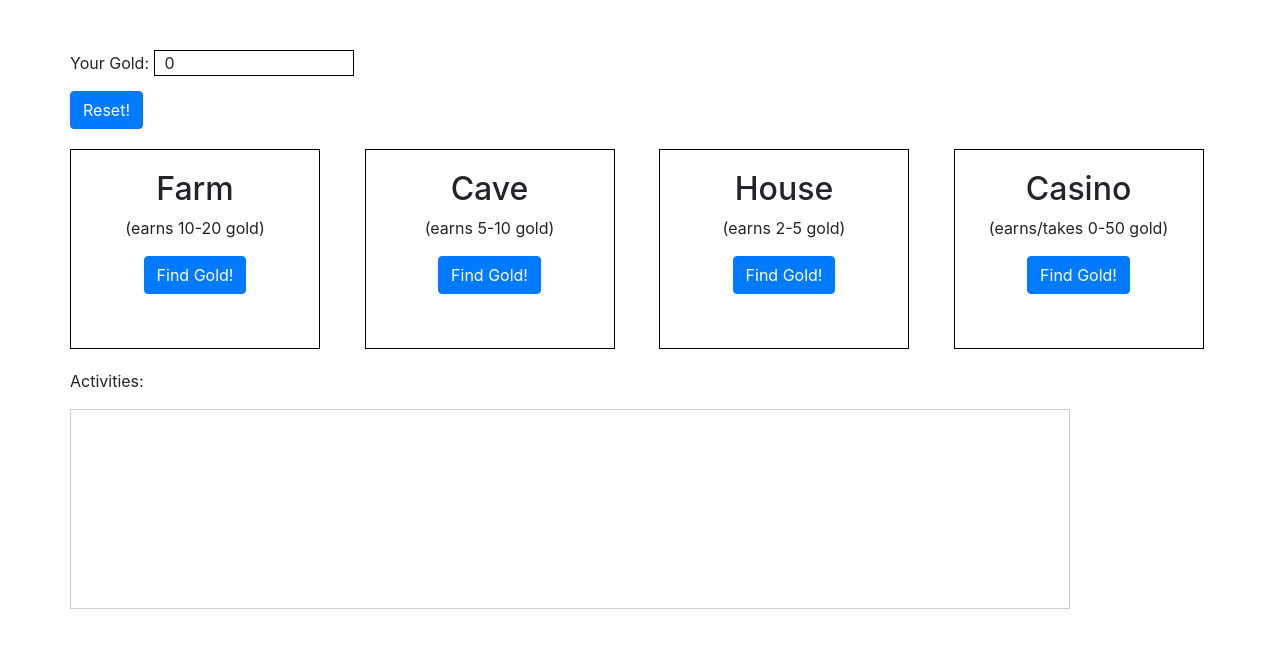
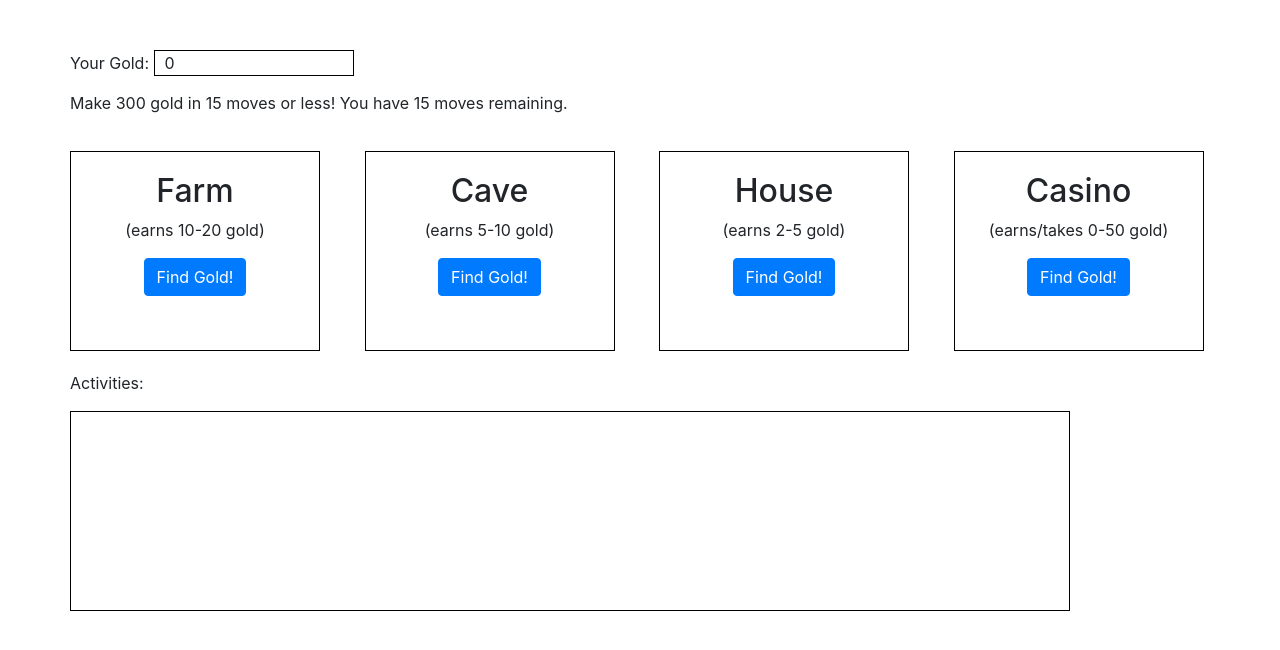
Before and after one commit to LeahTalk/ninja_gold, a Flask app: page / in a window 1280 px wide. Shown: the top 650 px of the page. Run offline with Flask 2, Linux system fonts and the light colour scheme; some libraries are stand-ins or nearby versions.

Commit message:
Added win and loss conditions

```diff
--- a/server.py
+++ b/server.py
@@ -6,13 +6,22 @@ from datetime import datetime
 
 @app.route('/')
 def index():
-  if ('gold_amount' not in session) or ('activities' not in session):
+  if ('gold_amount' not in session) or ('activities' not in session) or ('user_moves' not in session):
     session['gold_amount'] = 0
     session['activities'] = []
-  return render_template('index.html')
+    session['user_moves'] = 0
+  if session['gold_amount'] >= 300:
+    return render_template('index.html', reset_display = 'inline-block', gold_button_display = "none",
+              remaining_moves = "You win!!! You are a Ninja(gambling) master!")
+  if session['user_moves'] == 15 or session['gold_amount'] < 0:
+    return render_template('index.html', reset_display = 'inline-block', gold_button_display = "none",
+              remaining_moves = "You lose!!! You will never be a true ninja....")
+  return render_template('index.html', reset_display = 'none', gold_button_display = "inline-block",
+   remaining_moves = "Make 300 gold in 15 moves or less! You have " + str(15 - session['user_moves']) + " moves remaining.")
 
 @app.route('/process_money', methods = ['POST'])
 def result():
+  session['user_moves'] += 1
   dateTimeObj = datetime.now()
   dateStr = str(dateTimeObj.year) + '/' + str(dateTimeObj.month) + '/' + str(dateTimeObj.day)
   timeStr = dateTimeObj.strftime("%I:%M %p")
--- a/static/style.css
+++ b/static/style.css
@@ -14,10 +14,6 @@
     width: 200px;
     display: inline-block;
     padding-left: 10px;
-}
-
-p {
-    display: inline-block
 }
 
 .gold_section {
@@ -39,6 +35,6 @@ p {
     margin-left: 20px;
     height:200px;
     width:1000px;
-    border:1px solid #ccc;
+    border: 1px solid black;
     overflow:auto;
 }
--- a/templates/index.html
+++ b/templates/index.html
@@ -13,16 +13,17 @@
             <div class = 'gold_box'>
                 {{ session['gold_amount'] }}
             </div>
-            <form action = '/reset'>
-                <input class="btn btn-primary" type="submit" value="Reset!">
-            </form>
         </div>
+        <p style = 'margin-left: 20px; display: block'> {{ remaining_moves }}</p>
+        <form action = '/reset'>
+            <input class="btn btn-primary" type="submit" value="Play Again?" style = "display: {{reset_display}}; margin-left: 20px">
+        </form>
         <div class = 'place_box'>
             <h2>Farm</h2>
             <p>(earns 10-20 gold)</p>
             <form action = '/process_money' method = 'post'>
                 <input type="hidden" id="farm" name="place" value="farm">
-                <input class="btn btn-primary" type="submit" value="Find Gold!">
+                <input class="btn btn-primary" type="submit" value="Find Gold!" style = "display: {{gold_button_display}}">
             </form>
         </div>
         <div class = 'place_box'>
@@ -30,7 +31,7 @@
             <p>(earns 5-10 gold)</p>
             <form action = '/process_money' method = 'post'>
                 <input type="hidden" id="cave" name="place" value="cave">
-                <input class="btn btn-primary" type="submit" value="Find Gold!">
+                <input class="btn btn-primary" type="submit" value="Find Gold!" style = "display: {{gold_button_display}}">
             </form>
         </div>
         <div class = 'place_box'>
@@ -38,7 +39,7 @@
             <p>(earns 2-5 gold)</p>
             <form action = '/process_money' method = 'post'>
                 <input type="hidden" id="house" name="place" value="house">
-                <input class="btn btn-primary" type="submit" value="Find Gold!">
+                <input class="btn btn-primary" type="submit" value="Find Gold!" style = "display: {{gold_button_display}}">
             </form>
         </div>
         <div class = 'place_box'>
@@ -46,7 +47,7 @@
             <p>(earns/takes 0-50 gold)</p>
             <form action = '/process_money' method = 'post'>
                 <input type="hidden" id="casino" name="place" value="casino">
-                <input class="btn btn-primary" type="submit" value="Find Gold!">
+                <input class="btn btn-primary" type="submit" value="Find Gold!" style = "display: {{gold_button_display}}">
             </form>
         </div>
         <p style = 'margin-left: 20px'>Activities: </p>
```
